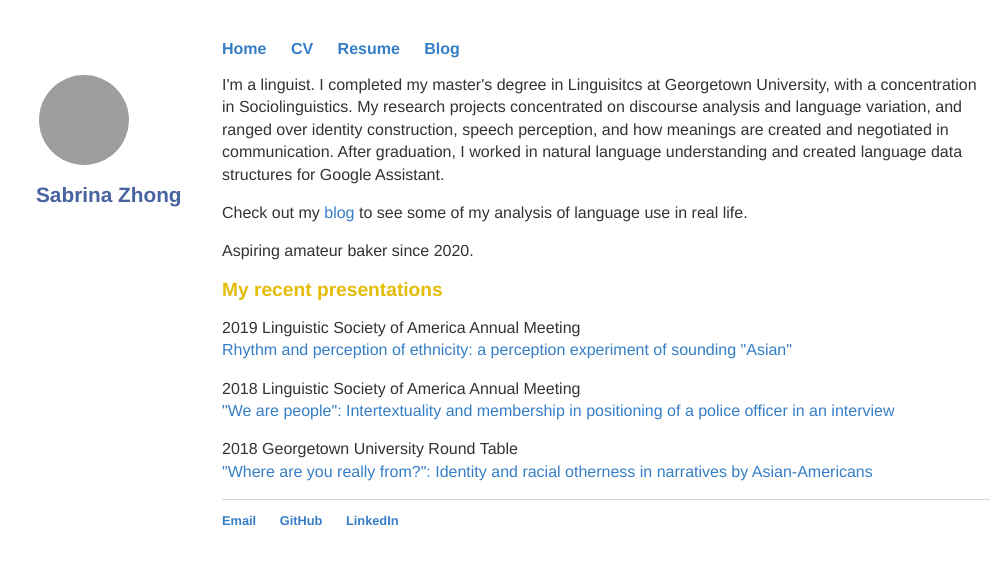
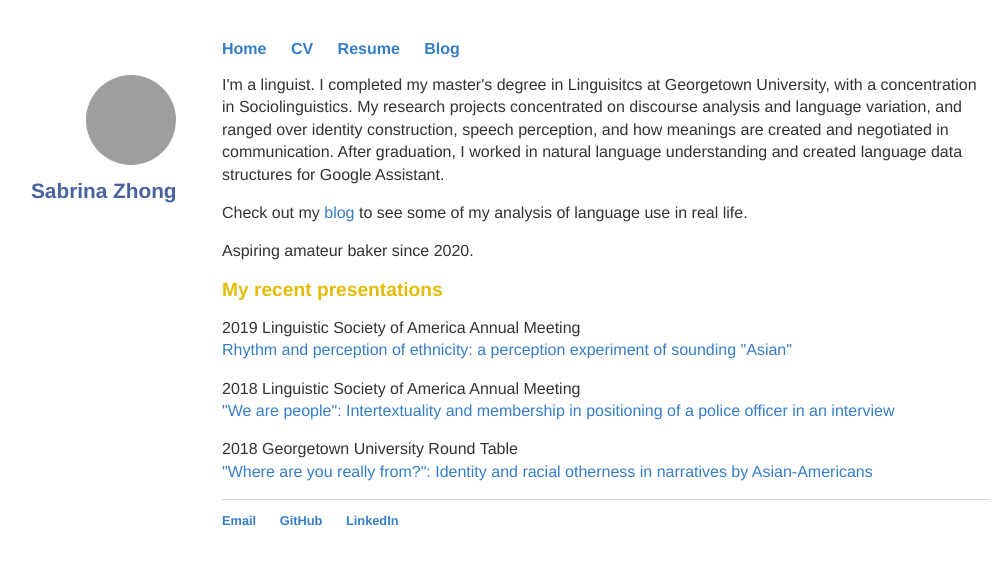
Before and after one commit to sabrinazhong/sabrinazhong.github.io, a Jekyll site: the page built from index.html, in a window 1280 px wide. Shown: the top 565 px of the page, without its empty margins (34-1041 px from the left). Built offline with Jekyll 4.4.1, drawn with Linux system fonts in a browser that asks for light colours; grey boxes are pictures that could not be loaded.

Commit message:
Update main.css

```diff
--- a/css/main.css
+++ b/css/main.css
@@ -55,7 +55,7 @@ ul.posts li {
 
 .sidebar {
   position: fixed;
-  left: 70px;
+  left: 65px;
   top: 75px;
   width: 200px;
   font-family: Helvetica, sans-serif;
@@ -63,6 +63,7 @@ ul.posts li {
     text-decoration: none;
   }
   img {
+    display: block;
     margin-left: auto;
     margin-right: auto;
     padding: 0 3px;
```
